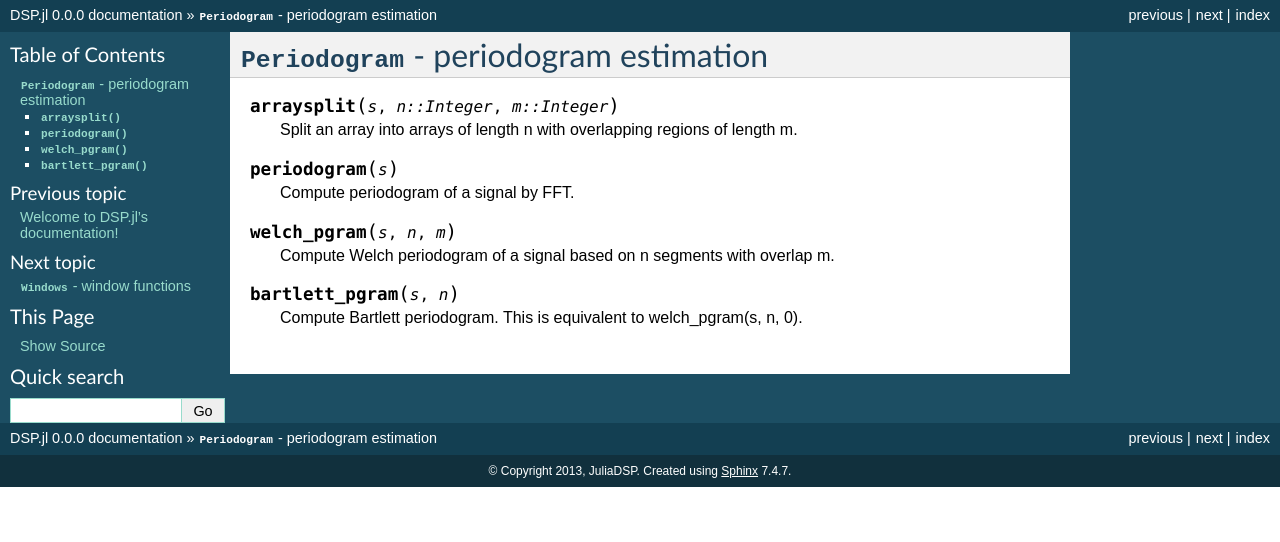
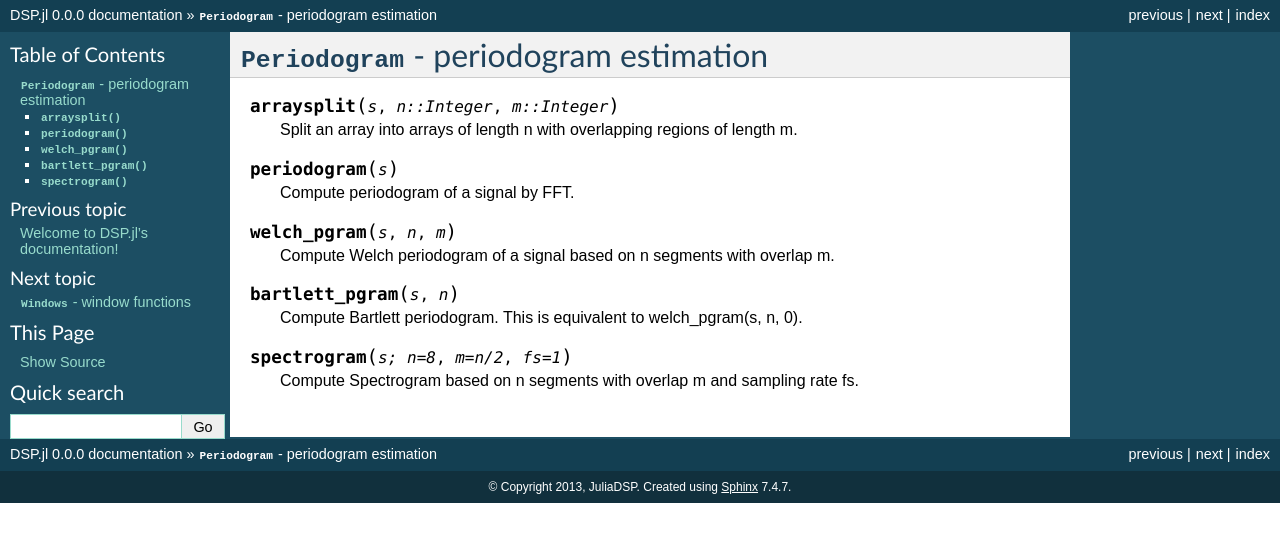
Before and after one commit to JuliaDSP/DSP.jl, a Sphinx documentation site: the page built from doc/periodogram.rst, in a window 1280 px wide. Shown: the top 542 px of the page. Built offline with Sphinx 7.4.7, drawn with Linux system fonts in a browser that asks for light colours; formulas are drawn with MathJax 3.

Commit message:
added tests, docs, and bug fixes for spectrogram

```diff
--- a/doc/periodogram.rst
+++ b/doc/periodogram.rst
@@ -16,3 +16,7 @@
 .. function:: bartlett_pgram(s, n)
 
     Compute Bartlett periodogram. This is equivalent to welch_pgram(s, n, 0).
+
+.. function:: spectrogram(s; n=8, m=n/2, fs=1)
+
+    Compute Spectrogram based on n segments with overlap m and sampling rate fs.
```
Also changed, not shown: 7 other files.
